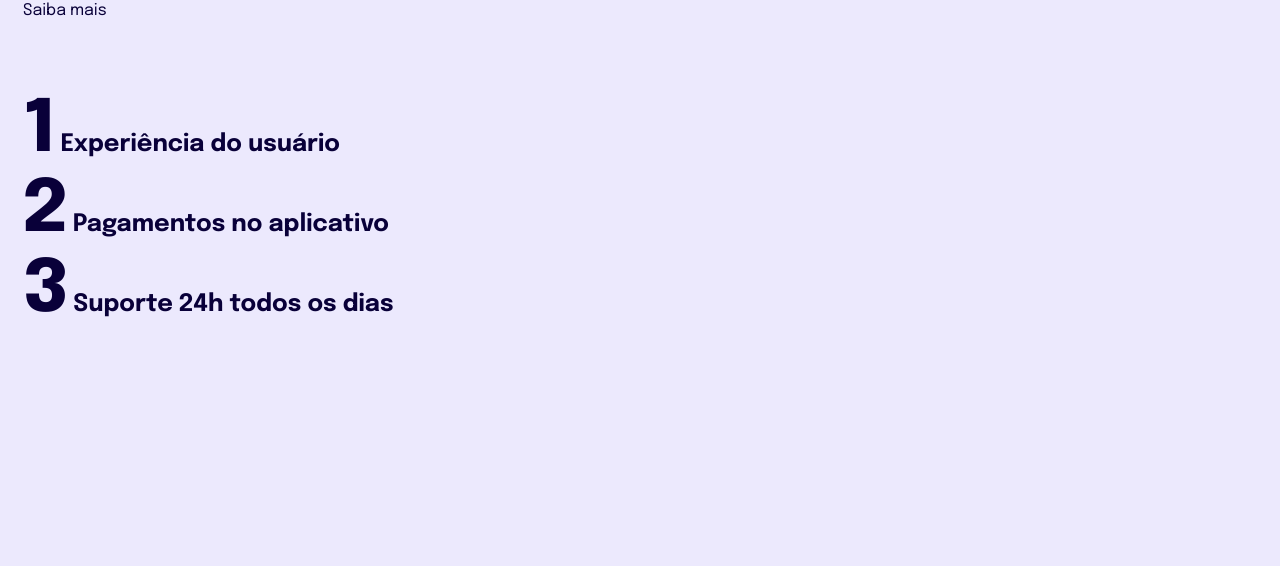
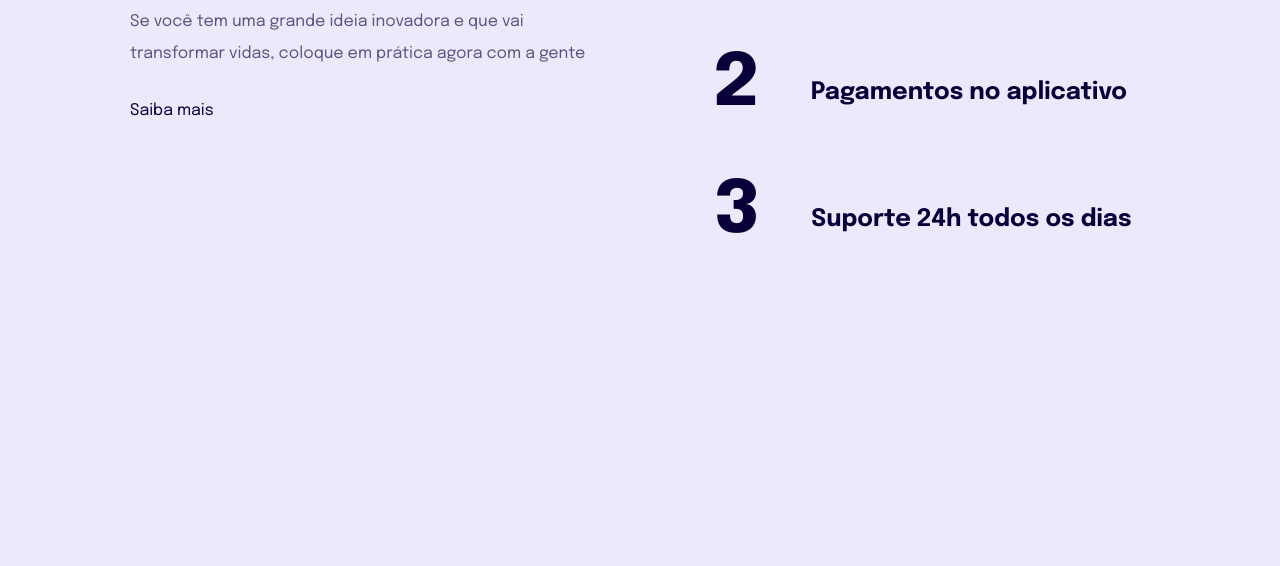
Before and after one commit to saulocatunda/Explorer, a plain HTML site: page stage 3/Projeto4/index.html in a window 1280 px wide. Shown: the part 234-800 px from the top of the page. Drawn offline with Linux system fonts and the light colour scheme.

Commit message:
finalizado

```diff
--- a/stage 3/Projeto4/index.html
+++ b/stage 3/Projeto4/index.html
@@ -12,13 +12,12 @@
 </head>
 <body>
   <main>
-    <p>Nosso trabalho</p>
-    <h1>Fazemos trabalho para mobile e Web</h1>
-
-    <p>Se você tem uma grande ideia inovadora e que vai transformar vidas, coloque em prática agora com a gente</p>
-
-    <a href="#">Saiba mais</a>
-
+    <div>
+      <p>Nosso trabalho</p>
+      <h1>Fazemos trabalho para mobile e Web</h1>
+      <p>Se você tem uma grande ideia inovadora e que vai transformar vidas, coloque em prática agora com a gente</p>
+      <a href="#">Saiba mais</a>
+    </div>
     <ul>
       <li><span>1</span> Experiência do usuário</li>
       <li><span>2</span> Pagamentos no aplicativo</li>
--- a/stage 3/Projeto4/style.css
+++ b/stage 3/Projeto4/style.css
@@ -19,6 +19,11 @@ body {
   background: #ece9fd;
   padding: 6rem 2.3rem 6.6rem;
   font-size: 1.6rem;
+}
+
+main {
+  max-width: 33rem;
+  margin: 0 auto;
 }
 
 h1 {
@@ -66,6 +71,14 @@ ul li {
   line-height: 3.2rem;
 
   color: #090039;
+
+  max-width: 25.7rem;
+  display: flex;
+  gap: 3.8rem;
+}
+
+ul li + li {
+  margin-top: 3.2rem;
 }
 
 ul li span {
@@ -78,3 +91,25 @@ ul li span {
 
   margin-bottom: 1.5rem;
 }
+
+/* media queries */
+@media (min-width: 700px) {
+  body {
+    padding: 8rem;
+  }
+  main {
+    max-width: 1020px;
+    display: flex;
+    gap: 10rem;
+  }
+
+  main > div {
+    max-width: 484px;
+  }
+
+  ul li {
+    gap: 5.3rem;
+    max-width: 450px;
+    align-items: center;
+  }
+}
```
